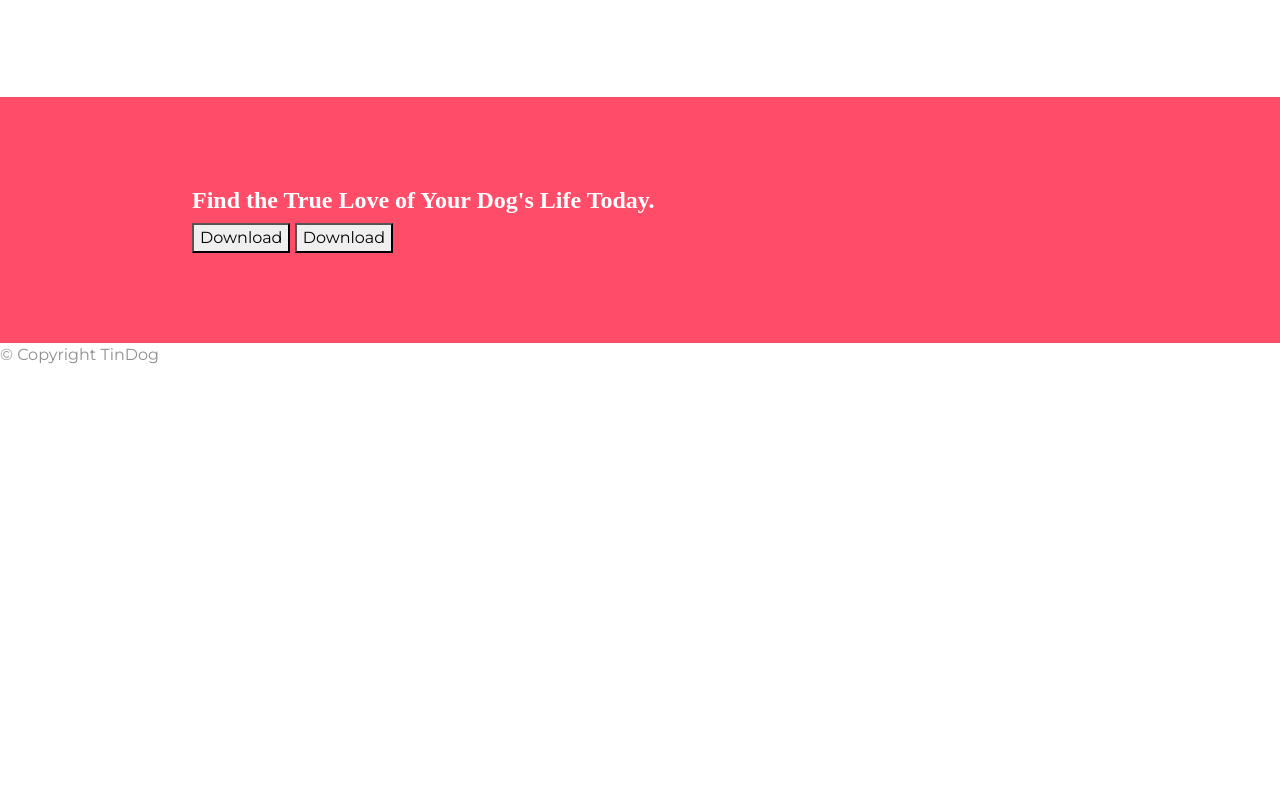
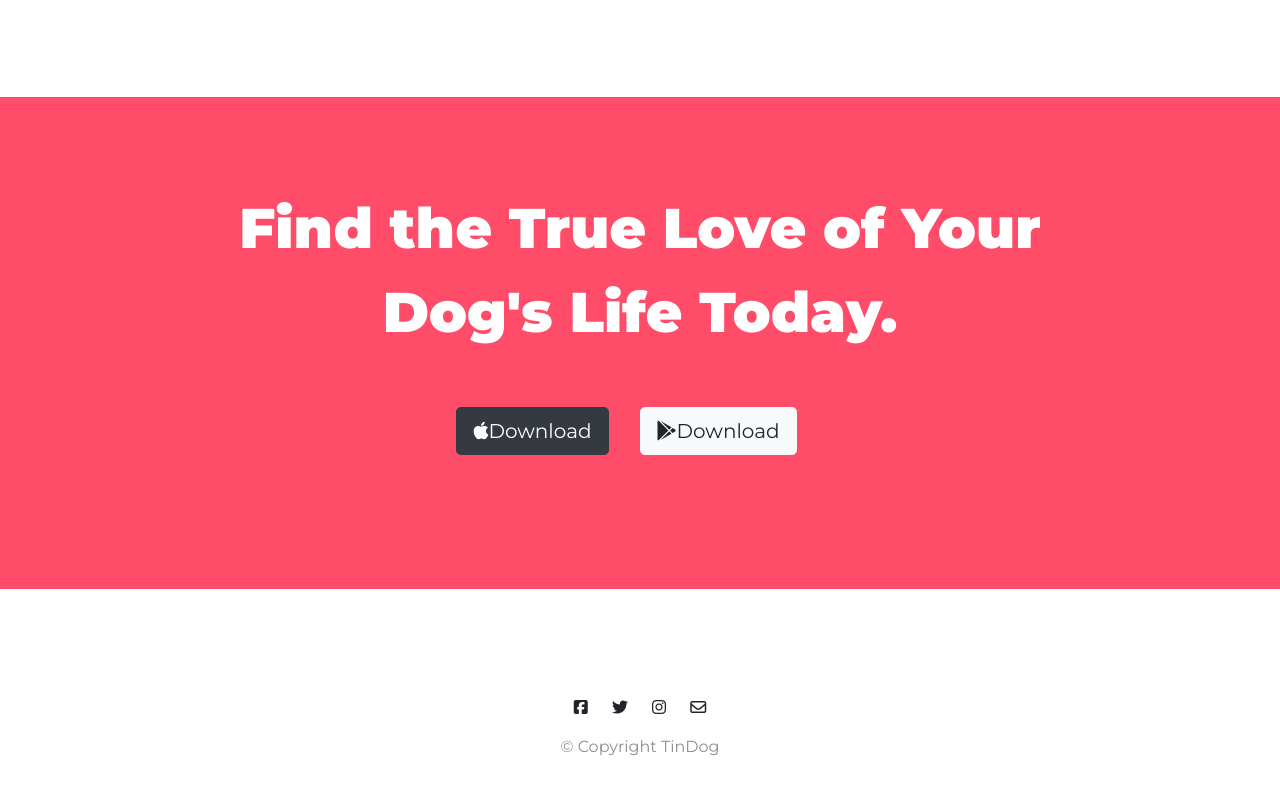
Before and after one commit to YantD729/TinDog-webdesign, a plain HTML site: page index.html in a window 1280 px wide. Shown: the part 2596-3391 px from the top of the page. Before the commit the page ends 2979 px from the top, so only its background shows below. Drawn offline with nearby package versions, Linux system fonts and the light colour scheme.

Commit message:
add new things

```diff
--- a/css/styles.css
+++ b/css/styles.css
@@ -2,28 +2,31 @@ body {
     font-family: "Montserrat";
 }
 
-h1 {
-    font-family: 'Montserrat';
+h1, h2, h3, h4, h5, h6 {
+    font-family: "Montserrat";
     font-weight: 900;
-    font-size: 3.5rem;
-    line-height: 1.5;
 }
 
 h2 {
-    font-family: "Montserrat";
-    font-weight: 900;
     font-size: 3rem;
     line-height: 1.5;
 }
 
 h3 {
-    font-family: 'Montserrat';
-    font-weight: 900;
     font-size: 1.5rem;
 }
 
 p {
     color: #8f8f8f;
+}
+
+/* Headings */
+
+.big-heading {
+    font-family: 'Montserrat';
+    font-weight: 900;
+    font-size: 3.5rem;
+    line-height: 1.5;
 }
 
 #title {
@@ -137,11 +140,25 @@ p {
     background-color: #ff4c68;
     color: #fff;
     padding: 7% 15%;
-
+    text-align:center;
 }
 
 .cta-heading {
-    font-family: ""
+    font-family: 'Montserrat';
+    font-weight: 900;
+    font-size: 3.5rem;
+    line-height: 1.5;
+}
+
+/* footer SESSION */
+
+#footer {
+    padding: 7% 15%;
+    text-align: center;
+}
+
+.social-icon {
+    margin: 20px 10px;
 }
 
 @media (max-width: 1028px) {
--- a/index.html
+++ b/index.html
@@ -29,13 +29,13 @@
     <div class="collapse navbar-collapse" id="navbarSupportedContent">
       <ul class="navbar-nav ml-auto">
           <li class="nav-item">
-              <a class="nav-link" href="">Contact</a>
+              <a class="nav-link" href="#footer">Contact</a>
           </li>
           <li class="nav-item">
-              <a class="nav-link" href="">Pricing</a>
+              <a class="nav-link" href="#pricing">Pricing</a>
           </li>
           <li class="nav-item">
-              <a class="nav-link" href="">Download</a>
+              <a class="nav-link" href="#cta">Download</a>
           </li>
       </ul>
    </div>
@@ -45,7 +45,7 @@
 
    <div class="row">
     <div class="col-lg-6">
-      <h1>Meet new and interesting dogs nearby.</h1>
+      <h1 class="big-heading">Meet new and interesting dogs nearby.</h1>
       <button type="button" class="btn btn-dark btn-lg download-button"><i class="fa-brands fa-apple"></i> Download</button>
       <button type="button" class="btn btn-outline-light btn-lg download-button"><i class="fa-brands fa-google-play"></i> Download</button>
     </div>
@@ -185,8 +185,8 @@
   <section id="cta">
 
     <h3 class="cta-heading">Find the True Love of Your Dog's Life Today.</h3>
-    <button type="button">Download</button>
-    <button type="button">Download</button>
+    <button class="btn btn-lg btn-dark download-button"type="button"><i class="fa-brands fa-apple"></i>Download</button>
+    <button class="btn btn-lg btn-light download-button"type="button"><i class="fa-brands fa-google-play"></i>Download</button>
 
   </section>
 
@@ -194,7 +194,10 @@
   <!-- Footer -->
 
   <footer id="footer">
-
+    <i class="social-icon fa-brands fa-square-facebook"></i>
+    <i class="social-icon fa-brands fa-twitter"></i>
+    <i class="social-icon fa-brands fa-instagram"></i>
+    <i class="social-icon fa-regular fa-envelope"></i>
     <p>© Copyright TinDog</p>
 
   </footer>
```
Also changed, not shown: 1 other file.
